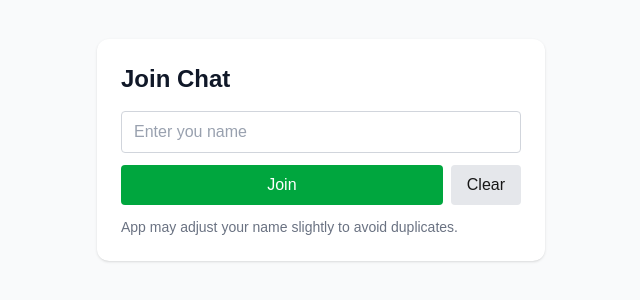
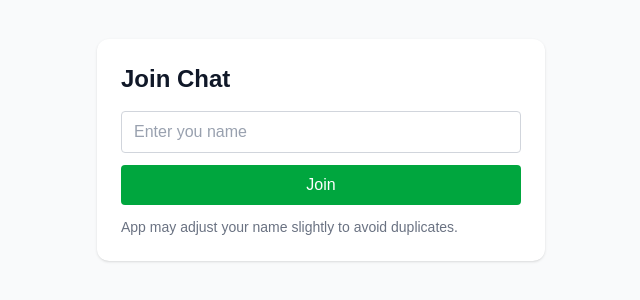
Before and after one commit to yadhu680/chat-frontend, a Next.js app: page / in a window 1280 px wide. Shown: the part 250-550 px from the top of the page, without its empty margins (319-959 px from the left). Built offline with nearby package versions, Linux system fonts and the light colour scheme.

Commit message:
UI changes fixed

```diff
--- a/src/app/page.js
+++ b/src/app/page.js
@@ -179,15 +179,6 @@ export default function Home() {
             >
               Join
             </button>
-            <button
-              onClick={() => {
-                setDesiredName('');
-                sessionStorage.removeItem('chat-username');
-              }}
-              className="bg-gray-200 px-4 rounded text-black-900"
-            >
-              Clear
-            </button>
           </div>
           <p className="text-sm text-gray-500 mt-3">
             App may adjust your name slightly to avoid duplicates.
@@ -209,7 +200,7 @@ export default function Home() {
 
       <aside className="w-80 bg-white border-r p-4 hidden sm:block">
         <div className="flex items-center justify-between mb-4 border-b pb-2">
-          <div className="font-semibold text-black-600">Friends Online</div>
+          <strong>Friends Online</strong>
         </div>
 
         <div className="space-y-2">
@@ -242,10 +233,8 @@ export default function Home() {
 
       <div className="flex-1 flex flex-col">
         <div className="sm:hidden bg-white border-b p-2">
-          <div className="font-bold mb-2 border-b pb-2 text-black-900">
-            Friends Online
-          </div>
-          <div className="flex flex-wrap gap-2">
+          <strong>Friends Online</strong>
+          <div className="flex flex-wrap gap-2 mt-2">
             {sortedUsers.map((u) => {
               const isMe = u.username === myName;
               return (
@@ -279,7 +268,7 @@ export default function Home() {
         <div className="bg-white p-4 border-b flex items-center justify-between">
           <div className="flex flex-col sm:flex-row sm:items-center gap-2">
             <span className="font-semibold">
-              <span className="text-black-900">Chat as </span>
+              <strong>Chat as </strong>
               <span className="text-green-600">{myName || 'You'}</span>
             </span>
             {privateTarget && (
```
